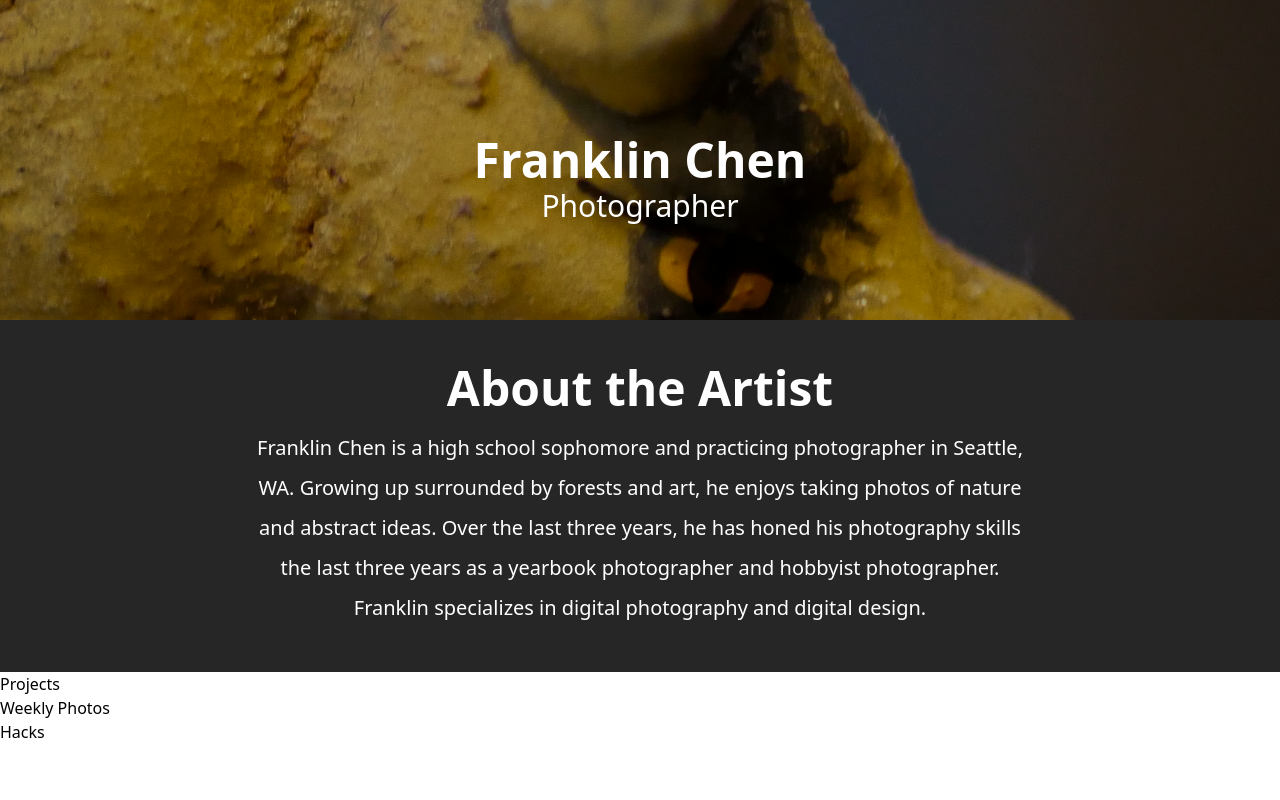
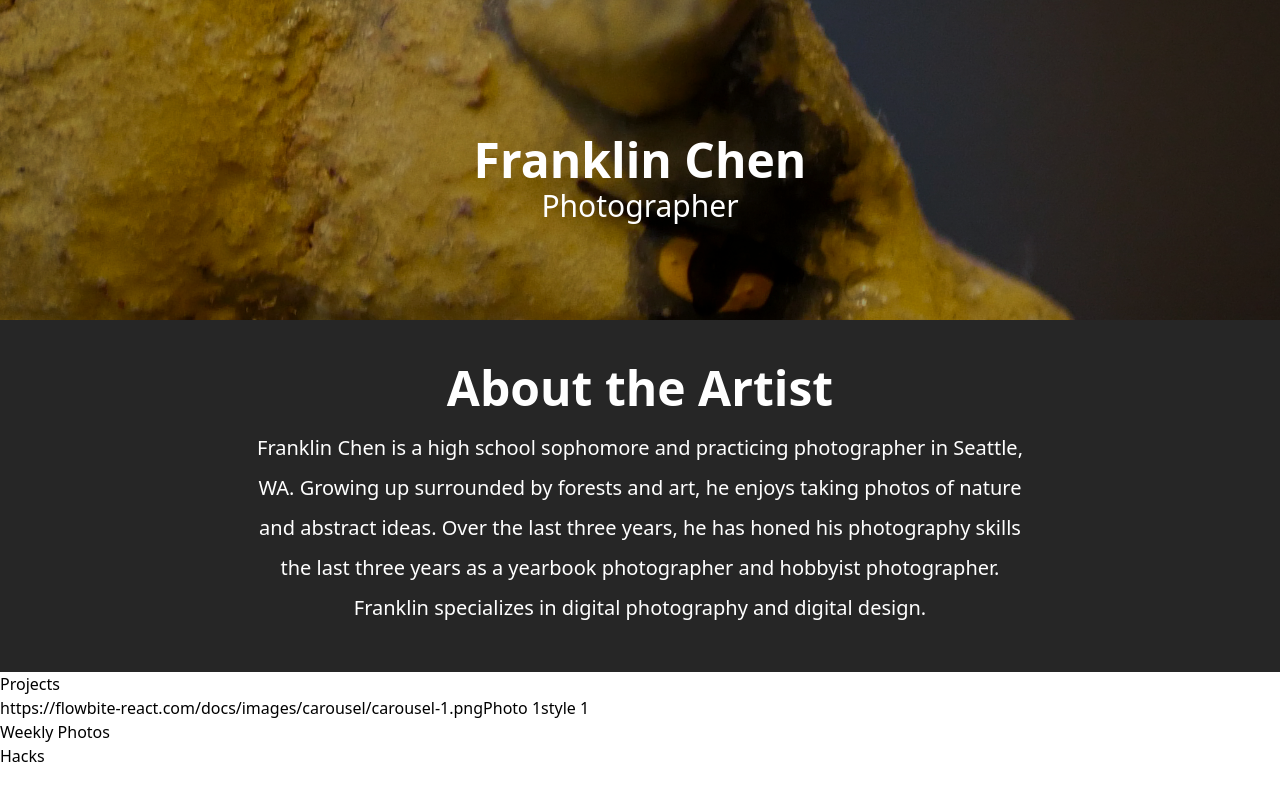
Before and after one commit to Primqd/Primqd.github.io, a React (Vite) app: page /projects/photo-portfolio in a window 1280 px wide. Built offline with nearby package versions, Linux system fonts and the light colour scheme.

Commit message:
add Photo component and  added temporary component for testing to PhotoProjects

```diff
--- /dev/null
+++ b/src/components/Photo.tsx
@@ -0,0 +1,17 @@
+// inspectable photo using Flowbite Modal
+// https://flowbite-react.com/docs/components/modal#pop-up-modal
+
+"use client";
+
+import { Modal } from "flowbite-react";
+import { useState } from "react";
+
+type PhotoProps = {
+    photo: string;
+    description: string;
+    photo_style: string;
+}
+
+export const Photo: React.FC<PhotoProps> = ({ photo, description, photo_style }) => {
+    return <>{[photo, description, photo_style]}</>
+}
--- a/src/projects/photo-portfolio/components/PhotoProjects.tsx
+++ b/src/projects/photo-portfolio/components/PhotoProjects.tsx
@@ -5,10 +5,13 @@
 // § MPC 3 - Your Choice
 // Final (MPC4) - Your Art, Your Choice
 
+import { Photo } from "../../../components/Photo"
+
 export const PhotoProjects: React.FC = () => {
     return (
         <div>
             <h1>Projects</h1>
+            <Photo photo="https://flowbite-react.com/docs/images/carousel/carousel-1.png" description="Photo 1" photo_style="style 1" />
         </div>
     )
 }
```
